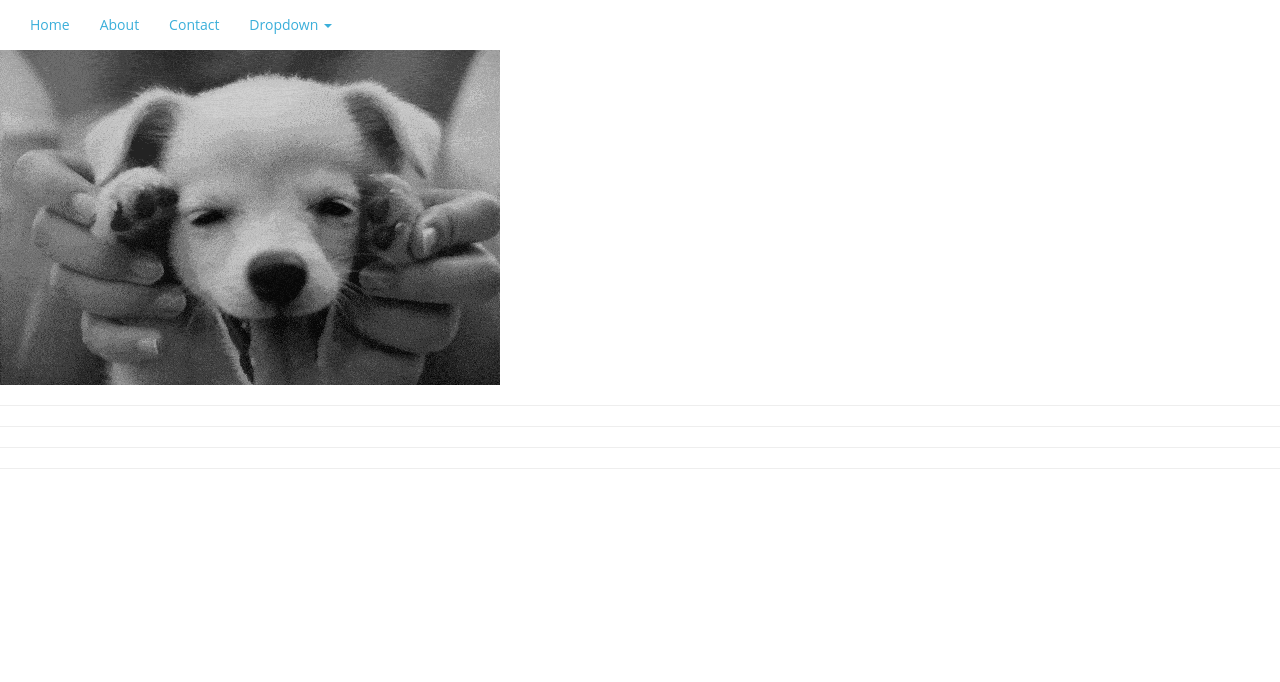
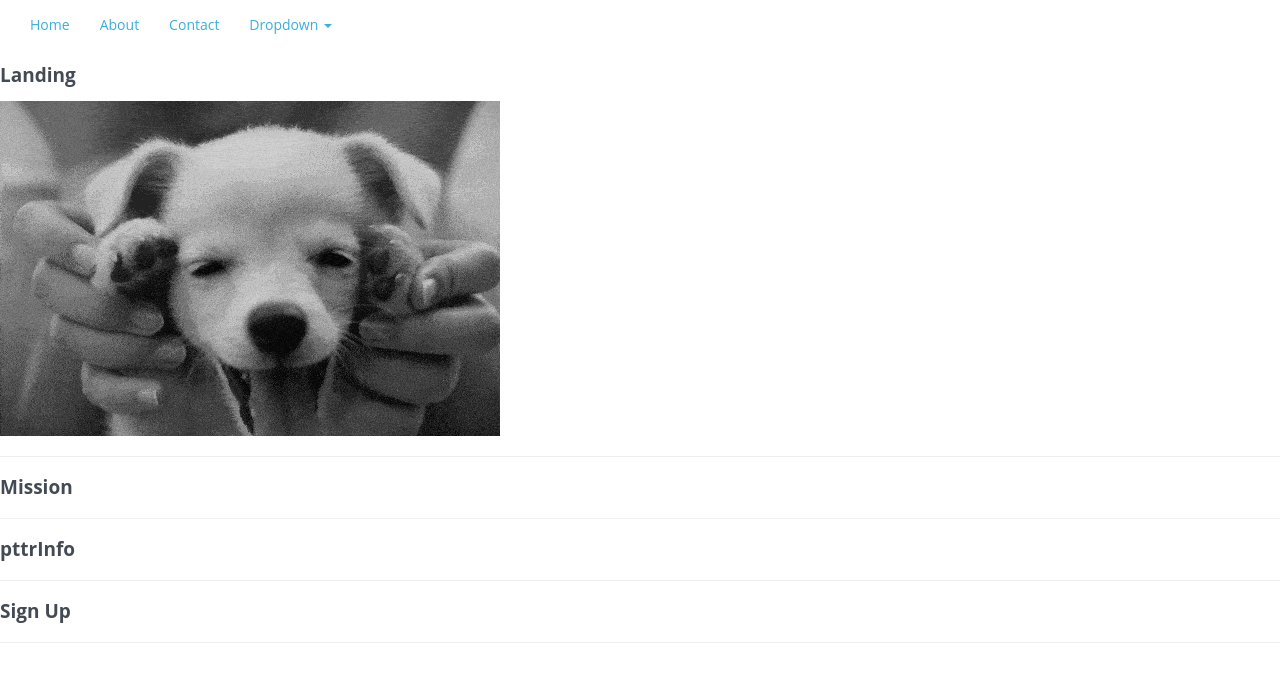
Before and after one commit to global-urban-datafest/Pttr-web, a website: page index.html in a window 1280 px wide. Drawn offline with Linux system fonts and the light colour scheme.

Commit message:
Added formatting into landing sections for design purposes.

```diff
--- a/index.html
+++ b/index.html
@@ -34,16 +34,20 @@
           </ul>
         </div>
         <section class="" id="landing">
-        <img src="images/landingGif.gif">
-        <hr>
+            <h4>Landing</h4>
+            <img src="images/landingGif.gif">
+            <hr>
         </section>
         <section class="" id="mission">
+            <h4>Mission</h4>
             <hr>
         </section>
         <section class="" id="pttrInfo">
+            <h4>pttrInfo</h4>
             <hr>
         </section>
         <section class="" id="signUp">
+            <h4>Sign Up</h4>
             <hr>
         </section>
         <footer class="">
```
